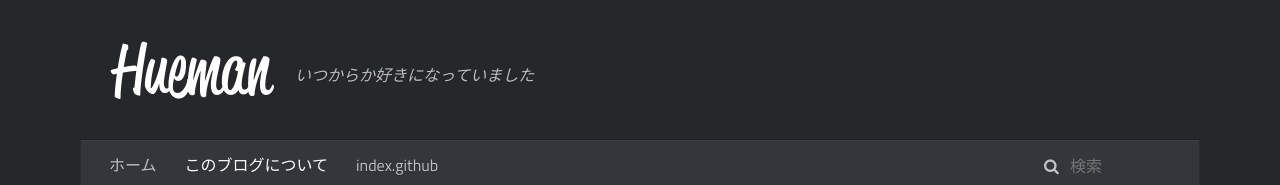
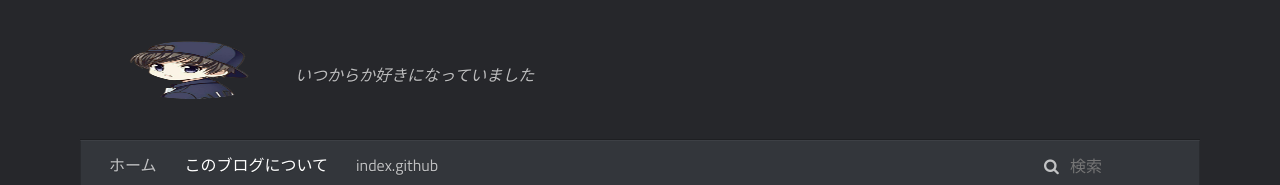
Before and after one commit to bbusters/shallowan.github.io, a plain HTML site: page about/index.html in a window 1280 px wide. Shown: the top 185 px of the page. Drawn offline with Linux system fonts and the light colour scheme; no server answers; a script that the page names is missing.

Commit message:
Site updated: 2018-01-14 17:05:52

```diff
--- a/css/style.css
+++ b/css/style.css
@@ -276,7 +276,7 @@ code {
   padding: 10px 0;
   width: 165px;
   height: 60px;
-  background-image: url("images/logo-header.png");
+  background-image: url("/images/xiaolu.png");
   background-position: 0px 10px;
   background-repeat: no-repeat;
   -webkit-background-size: 165px 60px;
```
